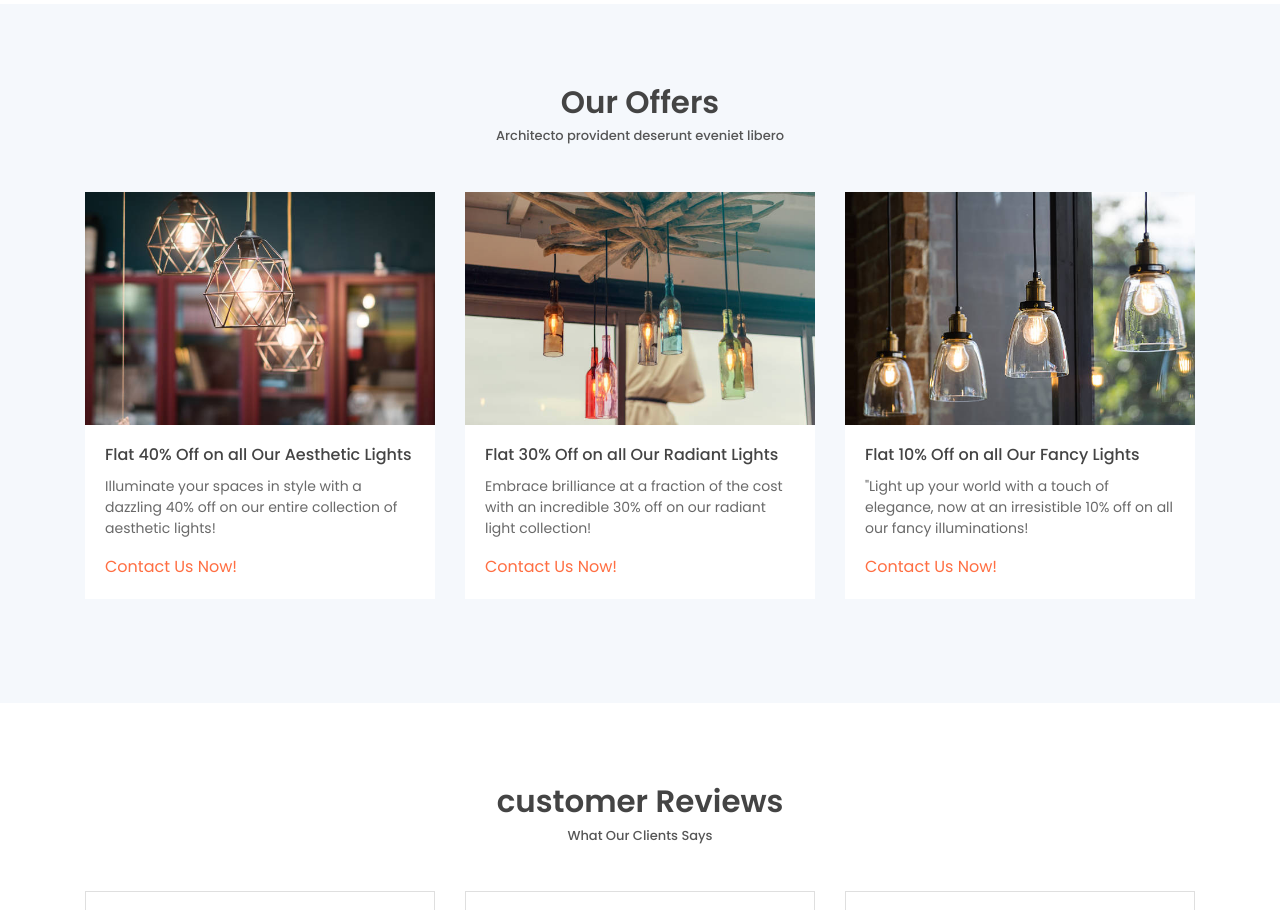
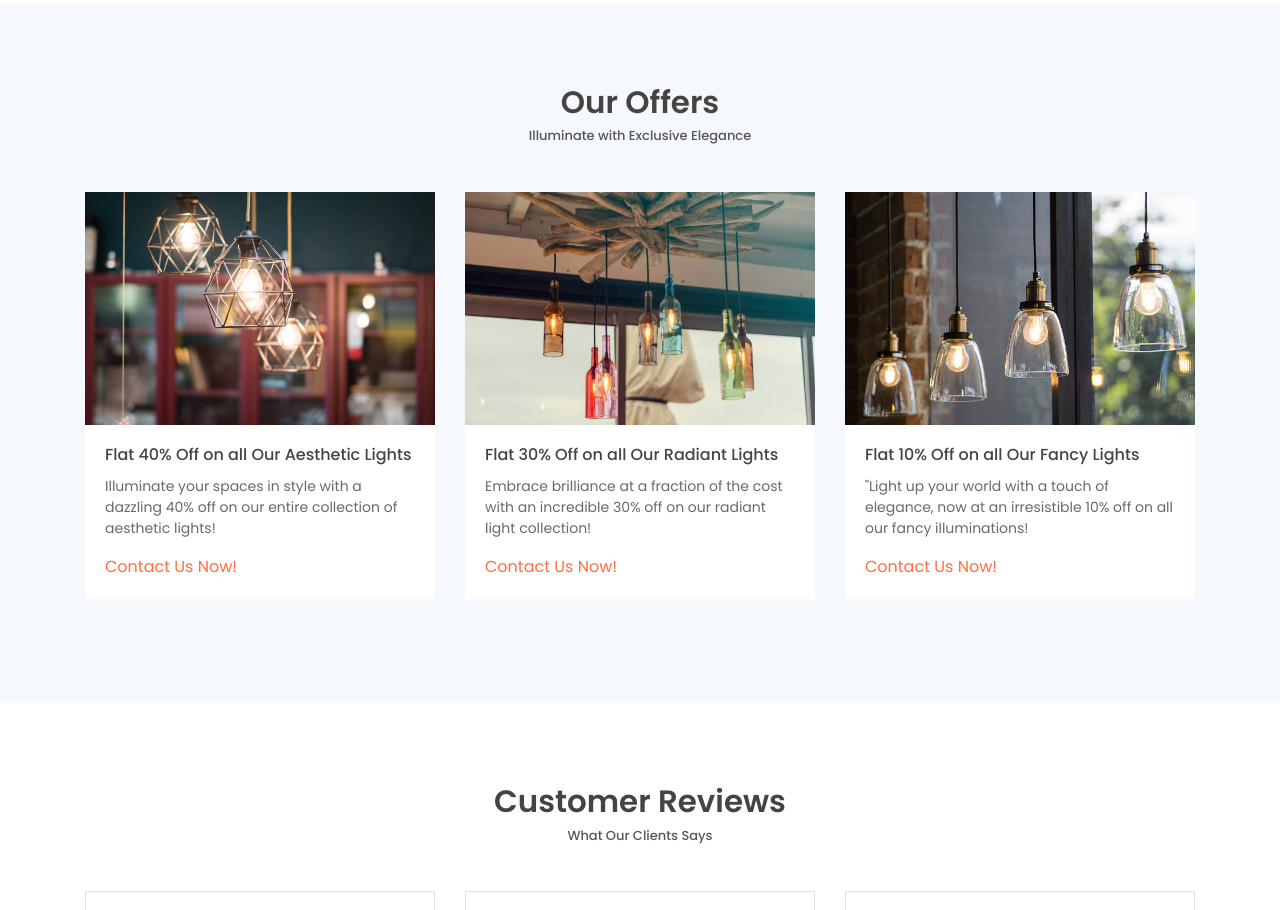
Before and after one commit to lightpalace/lightpalace, a plain HTML site: page index.html in a window 1280 px wide. Shown: the part 4060-4970 px from the top of the page. Drawn offline with nearby package versions, Linux system fonts and the light colour scheme; some packages are replaced by stand-ins of ours; a script that the page names is missing.

Commit message:
Update index.html

```diff
--- a/index.html
+++ b/index.html
@@ -724,7 +724,7 @@
     <section class="section" id="blog">
         <div class="container">
             <h6 class="section-title mb-0 text-center">Our Offers</h6>
-            <h6 class="section-subtitle mb-5 text-center">Architecto provident deserunt eveniet libero</h6>
+            <h6 class="section-subtitle mb-5 text-center">Illuminate with Exclusive Elegance</h6>
 
             <div class="row">
                 <div class="col-md-4">
@@ -768,7 +768,7 @@
     <!-- Testmonial Section -->
     <section class="section" id="testmonial">
         <div class="container">
-            <h6 class="section-title text-center mb-0">customer Reviews</h6>
+            <h6 class="section-title text-center mb-0">Customer Reviews</h6>
             <h6 class="section-subtitle mb-5 text-center">What Our Clients Says</h6>
             <div class="row">
                 <div class="col-md-4 my-3 my-md-0">
```
